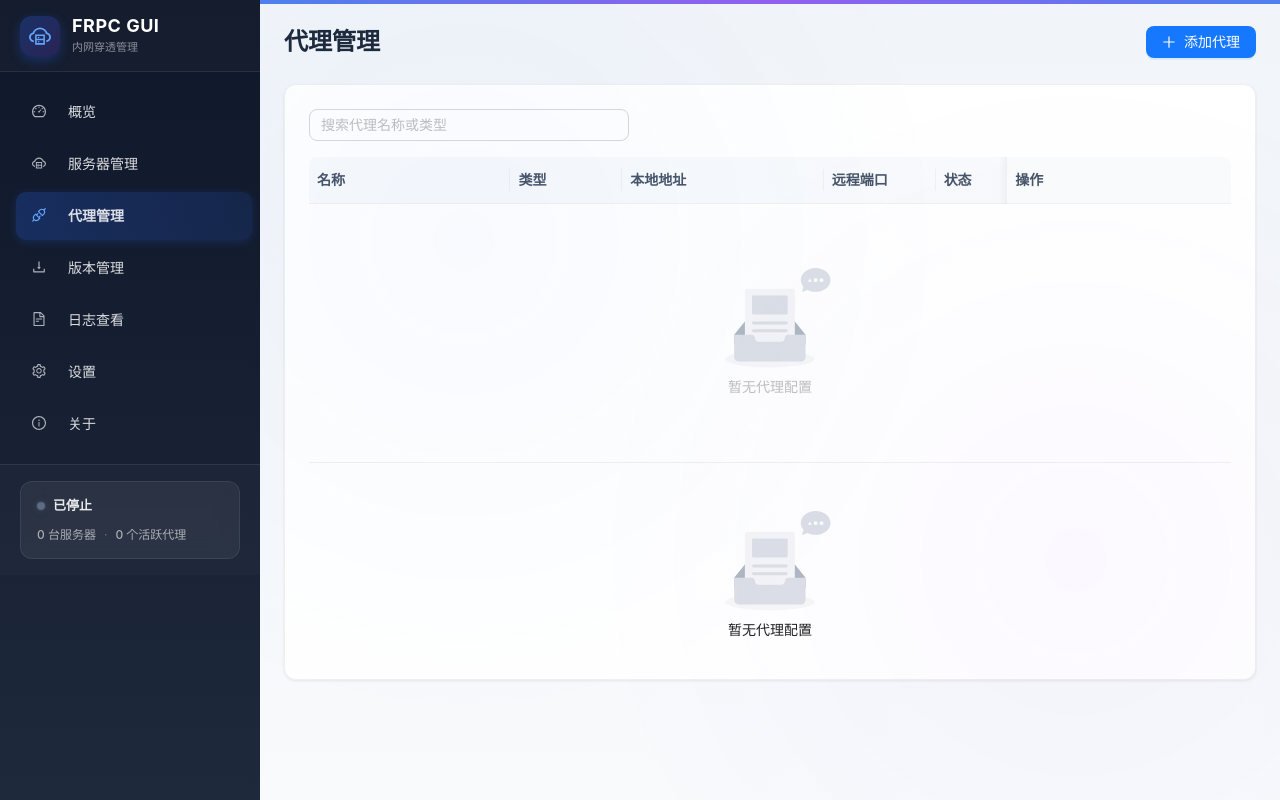
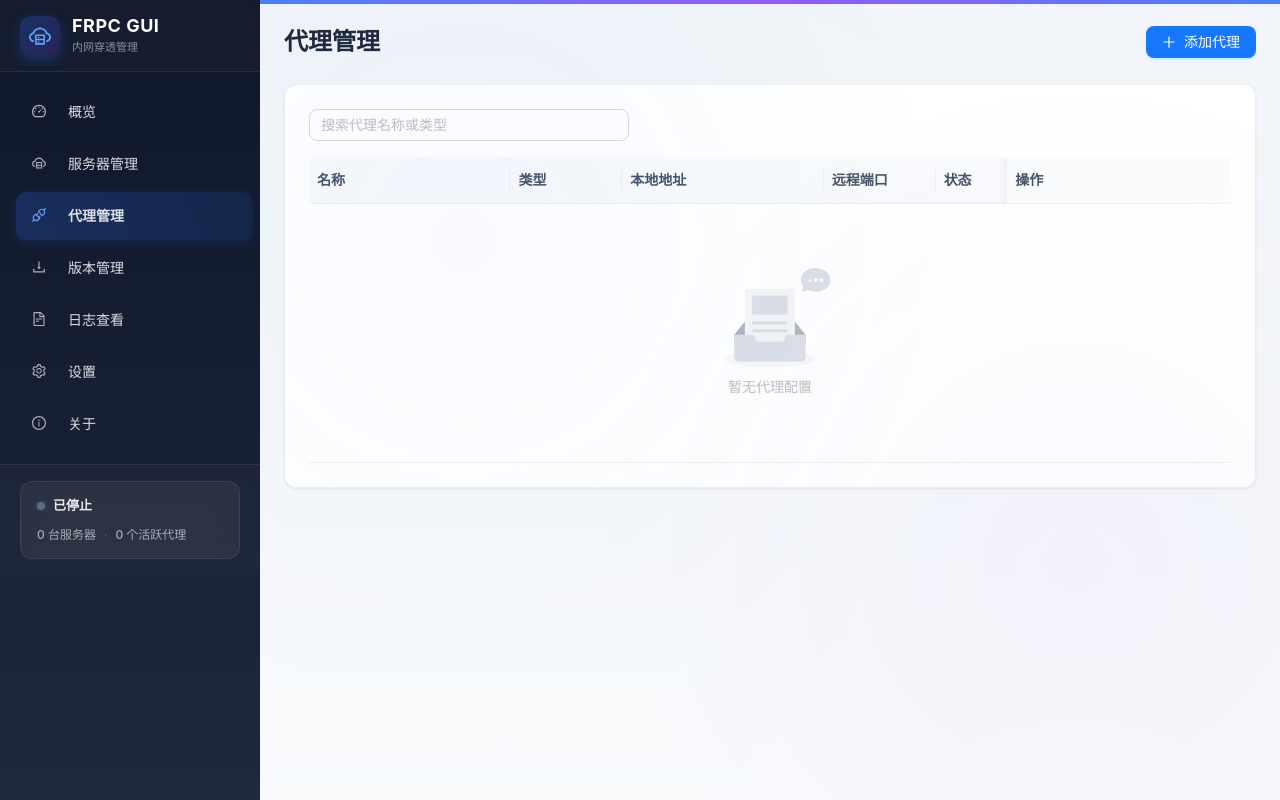
Before and after one commit to ccy-max/frpc-gui, a Vue app: page /proxies in a window 1280 px wide. Built offline with nearby package versions, Linux system fonts and the light colour scheme.

Commit message:
fix: 移除 Proxies 页面重复的空状态
问题:
- 表格使用了 #emptyText 插槽
- 外部又添加了 v-if 的 a-empty
- 导致显示两个空状态提示

修复:
- 删除外部多余的 a-empty 组件
- 只保留表格的 #emptyText 插槽

验证：npm run build ✅

```diff
--- a/src/views/Proxies.vue
+++ b/src/views/Proxies.vue
@@ -154,8 +154,6 @@ const isStcpType = computed(() => ['stcp', 'xtcp', 'sudp'].includes(form.value.t
           </template>
         </template>
       </a-table>
-
-      <a-empty v-if="filteredProxies.length === 0" description="暂无代理配置" style="margin-top: 48px" />
     </a-card>
 
     <a-modal
```
